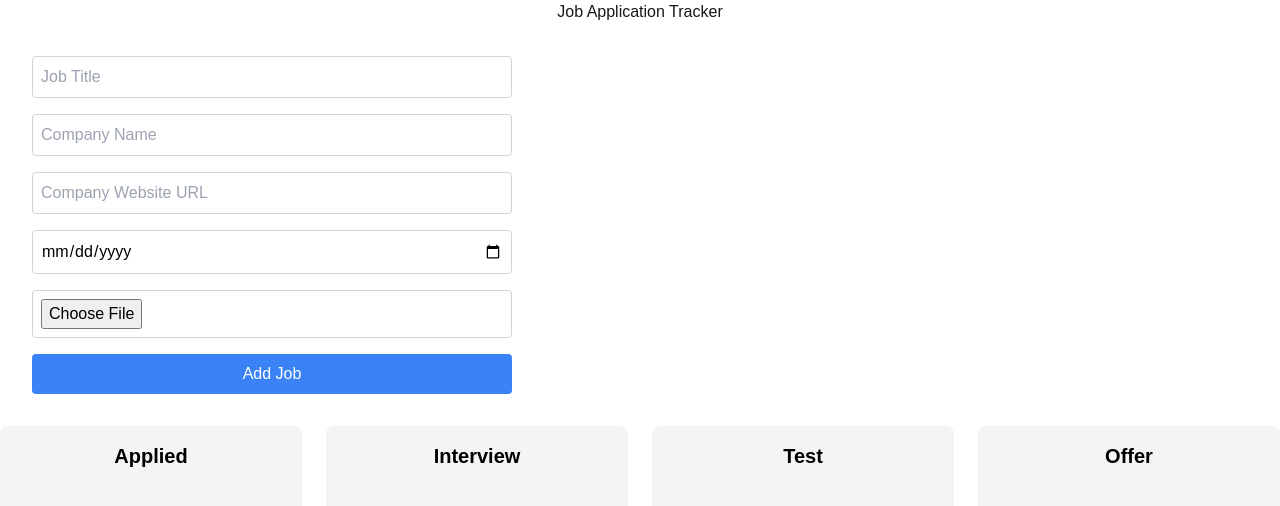
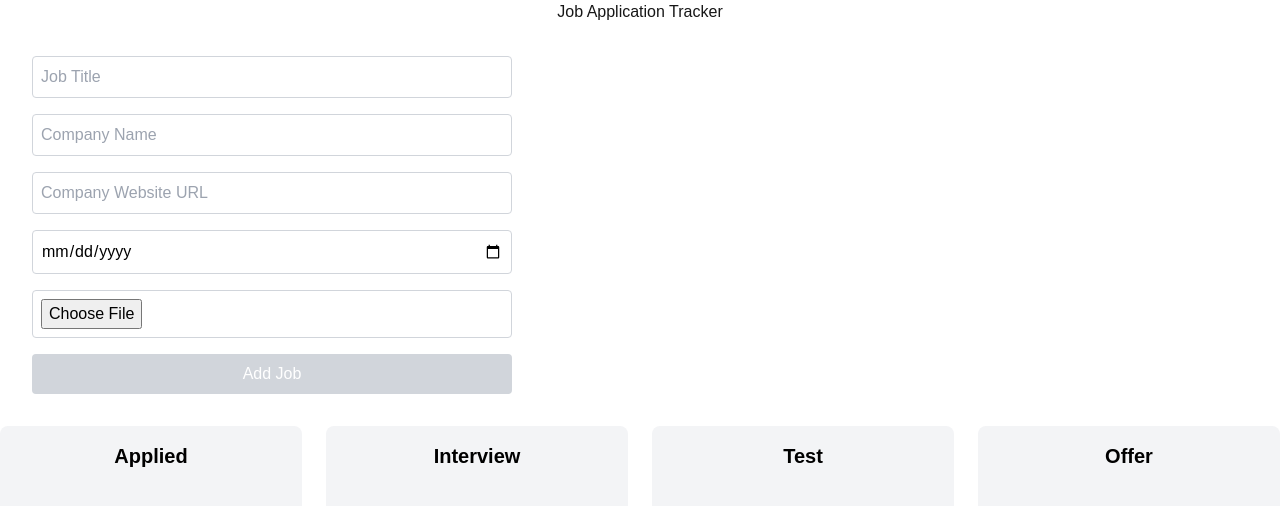
Before and after one commit to AlainDLC/job-tracker, a Next.js app in the folder job-tracker/: page / in a window 1280 px wide. Shown: the top 506 px of the page. Built offline with nearby package versions, Linux system fonts and the light colour scheme.

Commit message:
blur the button

```diff
--- a/job-tracker/app/components/Button.js
+++ b/job-tracker/app/components/Button.js
@@ -14,9 +14,9 @@ export default function Button({
 }) {
   //1st arg:: for all variations.
   const classes = className("mt-2 py-3 mr-2 w-25 text-center", {
-    "bg-blue-500 text-black py-2 px-4 rounded hover:bg-blue-400 text-white  ":
+    "bg-blue-400 text-black py-2 px-4 rounded hover:bg-blue-500 text-white  ":
       primary,
-    "bg-gray-200 text-black py-2 px-4 rounded hover:bg-gray-300 text-white ":
+    "bg-gray-300 text-black py-2 px-4 rounded hover:bg-gray-400 text-white ":
       secondary,
     "bg-green-400 text-black py-2 px-4 rounded hover:bg-green-500 text-white":
       success,
--- a/job-tracker/app/components/JobCard.js
+++ b/job-tracker/app/components/JobCard.js
@@ -2,7 +2,7 @@
 import React from "react";
 import Button from "./Button";
 
-const JobCard = ({ job, onMoveJob }) => {
+const JobCard = ({ job, onMoveJob, selectedDate = { selectedDate } }) => {
   const handleDownload = (file) => {
     const fileURL = URL.createObjectURL(file); // Create a URL for the file
     const link = document.createElement("a");
@@ -66,7 +66,16 @@ const JobCard = ({ job, onMoveJob }) => {
         Applied
       </Button>
 
-      <Button secondary onClick={() => onMoveJob(job.id, "Interview")}>
+      <Button
+        secondary
+        onClick={() => onMoveJob(job.id, "Interview")}
+        disabled={!selectedDate} // Knappen är inaktiv om inget datum är valt
+        className={`${
+          !selectedDate
+            ? "bg-gray-400 cursor-not-allowed"
+            : "bg-blue-500 hover:bg-blue-700"
+        } text-white px-4 py-2 rounded`}
+      >
         Interview
       </Button>
       <Button test onClick={() => onMoveJob(job.id, "Test")}>
--- a/job-tracker/app/components/JobForm.js
+++ b/job-tracker/app/components/JobForm.js
@@ -90,7 +90,12 @@ const JobForm = ({ onSubmit }) => {
         />
         <button
           type="submit"
-          className="w-full py-2 bg-blue-500 rounded hover:bg-blue-700  text-white"
+          className={`w-full py-2 rounded text-white ${
+            jobTitle && applicationDate
+              ? "bg-blue-400 hover:bg-blue-500"
+              : "bg-gray-300 cursor-not-allowed"
+          }`}
+          disabled={!jobTitle}
         >
           Add Job
         </button>
--- a/job-tracker/app/components/ProcessTracker.js
+++ b/job-tracker/app/components/ProcessTracker.js
@@ -2,7 +2,6 @@ import { useState } from "react";
 import DatePicker from "react-datepicker";
 import "react-datepicker/dist/react-datepicker.css";
 import JobCard from "./JobCard";
-import Button from "./Button";
 
 const ProcessTracker = ({ stages, jobs, setJobs }) => {
   const [selectedDate, setSelectedDate] = useState(null);
@@ -37,7 +36,12 @@ const ProcessTracker = ({ stages, jobs, setJobs }) => {
             {jobs
               .filter((job) => job.stage === stage)
               .map((job) => (
-                <JobCard key={job.id} job={job} onMoveJob={handleMoveJob} />
+                <JobCard
+                  key={job.id}
+                  job={job}
+                  onMoveJob={handleMoveJob}
+                  selectedDate={selectedDate}
+                />
               ))}
           </div>
 
```
